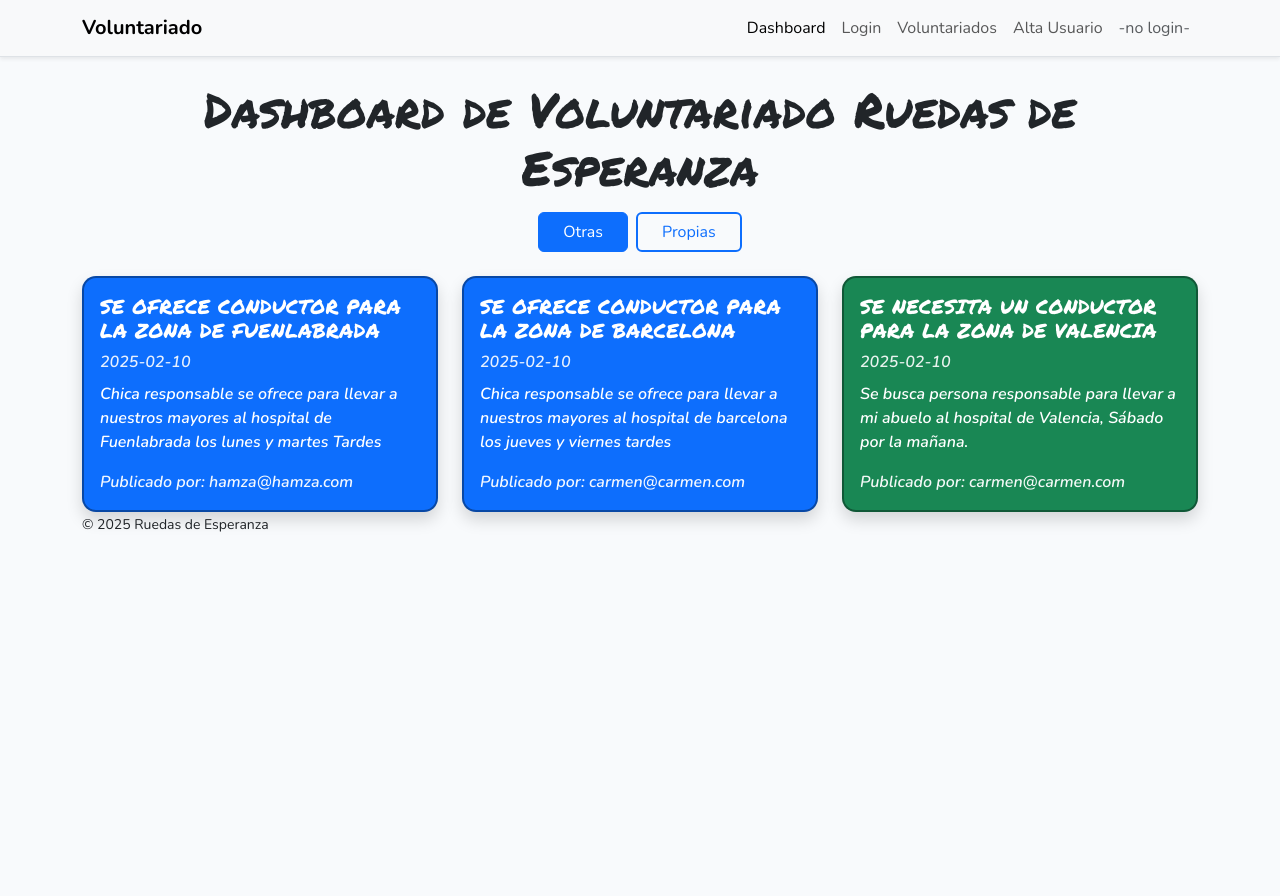
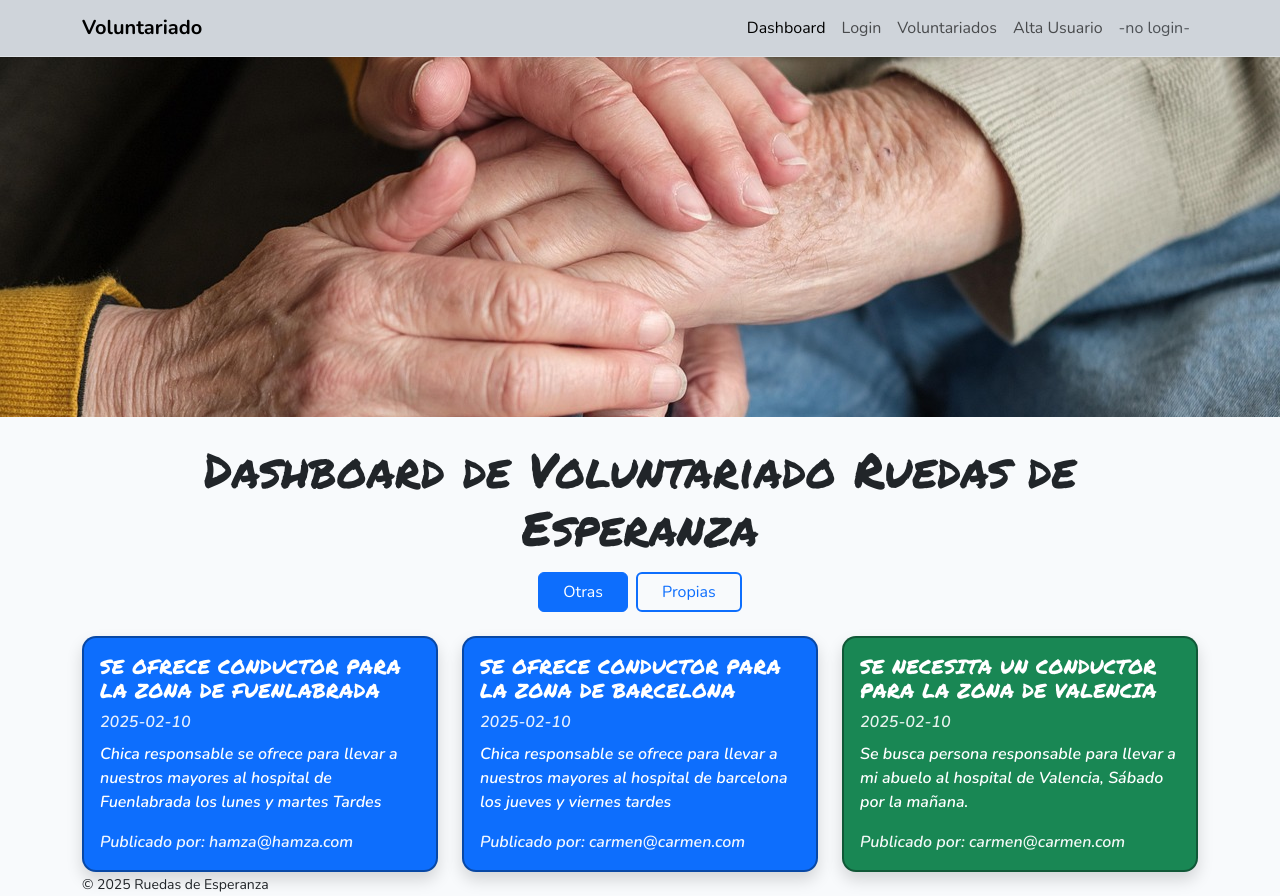
Before and after one commit to HamzaLaouzi/FullStack_JavaScript, a plain HTML site: page index.html in a window 1280 px wide. Before the commit the page ends 800 px from the top, so only its background shows below. Drawn offline with nearby package versions, Linux system fonts and the light colour scheme.

Commit message:
subiendo el banner

```diff
--- a/assets/css/styles.css
+++ b/assets/css/styles.css
@@ -2,6 +2,10 @@
 body {
     font-family: 'Nunito', system-ui, -apple-system, Segoe UI, Roboto, Helvetica, Arial, "Apple Color Emoji", "Segoe UI Emoji";
     background-color: #f8fafc;
+}
+
+.navbar.navbar-light.bg-light {
+    background-color: #cfd4da !important;
 }
 
 .title-marker {
--- a/assets/js/login.js
+++ b/assets/js/login.js
@@ -23,7 +23,7 @@
                     // Redirige al dashboard para reflejar el estado en la navbar
                     window.location.href = 'index.html';
                 } else {
-                    alert('Credenciales incorrectas');
+                    alert('Correo o contraseña incorrectos');
                 }
             }
             form.classList.add('was-validated');
--- a/index.html
+++ b/index.html
@@ -28,6 +28,9 @@
                 </div>
             </div>
         </nav>
+        <section class="container-fluid p-0">
+            <img src="assets/img/holding-hands-8649669_1280.jpg" alt="Banner Ruedas de Esperanza" class="img-fluid w-100" style="max-height: 360px; object-fit: cover; object-position: center;" />
+        </section>
         <main class="container">
             <section class="text-center my-4">
                 <h1 class="display-5 title-marker">Dashboard de Voluntariado Ruedas de Esperanza</h1>
```
Also changed, not shown: assets/img/holding-hands-8649669_1280.jpg (added).
